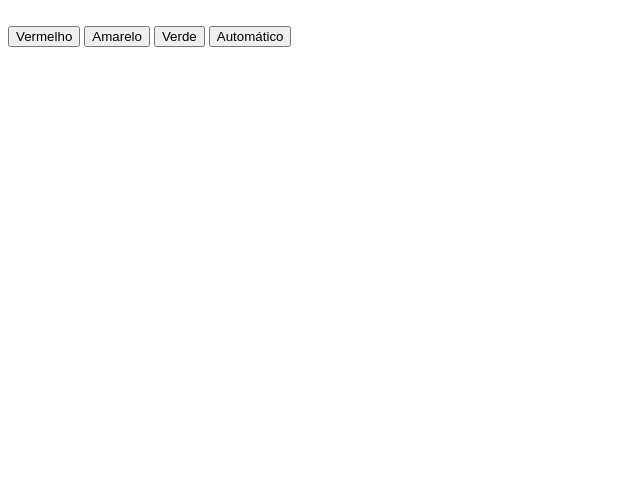
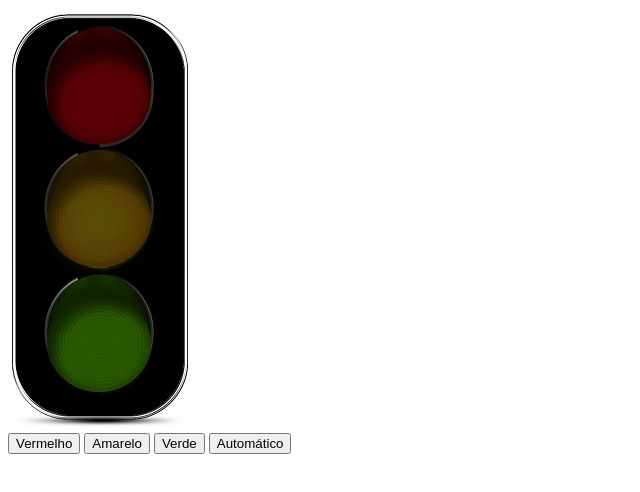
Before and after one commit to claycirqueira/semaphore, a plain HTML site: page index.html in a window 1280 px wide. Shown: the whole page, without its empty margins (0-640 px from the left). Drawn offline with Linux system fonts and the light colour scheme.

Commit message:
imagem principal

```diff
--- a/index.html
+++ b/index.html
@@ -8,7 +8,7 @@
 <body>
     <main>
         <div>
-            <img src="" alt="">
+            <img src="/img/desligado.jpg" alt="">
         </div>
         <div id='buttons'>
             <button id='red'>Vermelho</button>
```
